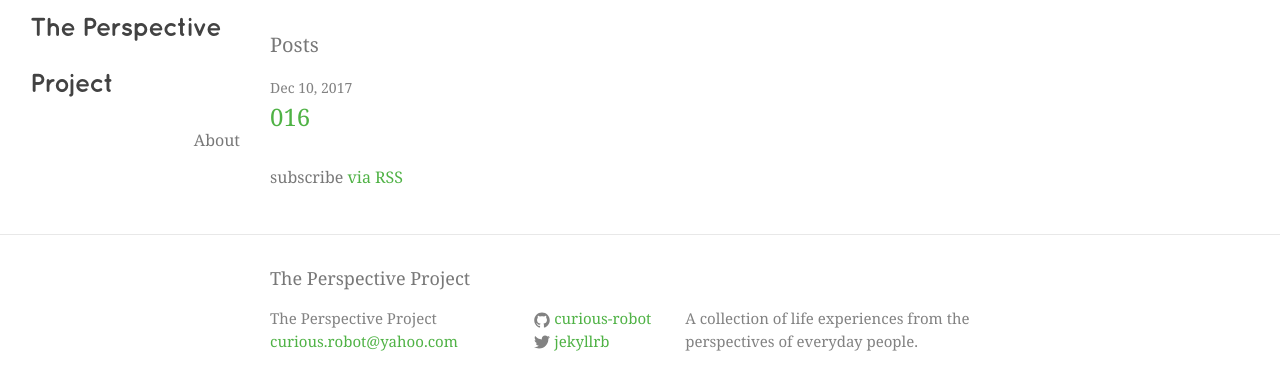
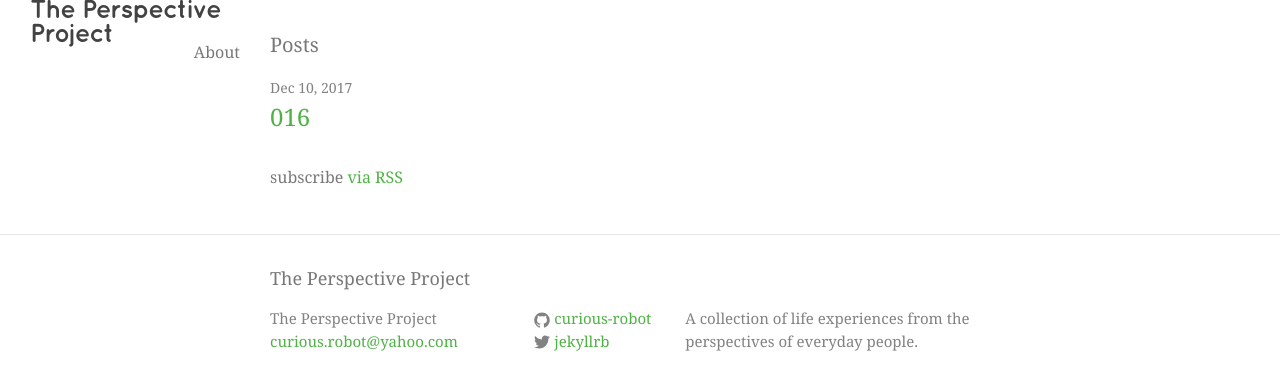
Before and after one commit to curious-robot/perspectiveproject, a Jekyll site: the page built from index.html, in a window 1280 px wide. Shown: the top 390 px of the page. Built offline with Jekyll 4.4.1, drawn with Linux system fonts in a browser that asks for light colours.

Commit message:
Title changes

```diff
--- a/_sass/_layout.scss
+++ b/_sass/_layout.scss
@@ -18,10 +18,10 @@
 	font-family: $header-font-family;
     font-size: 26px;
     font-weight: 300;
-    line-height: 56px;
+    line-height: 20px;
     letter-spacing: -1px;
     margin-bottom: 0;
-    float: left;
+	text-align: center;
 
     &,
     &:visited {
```
